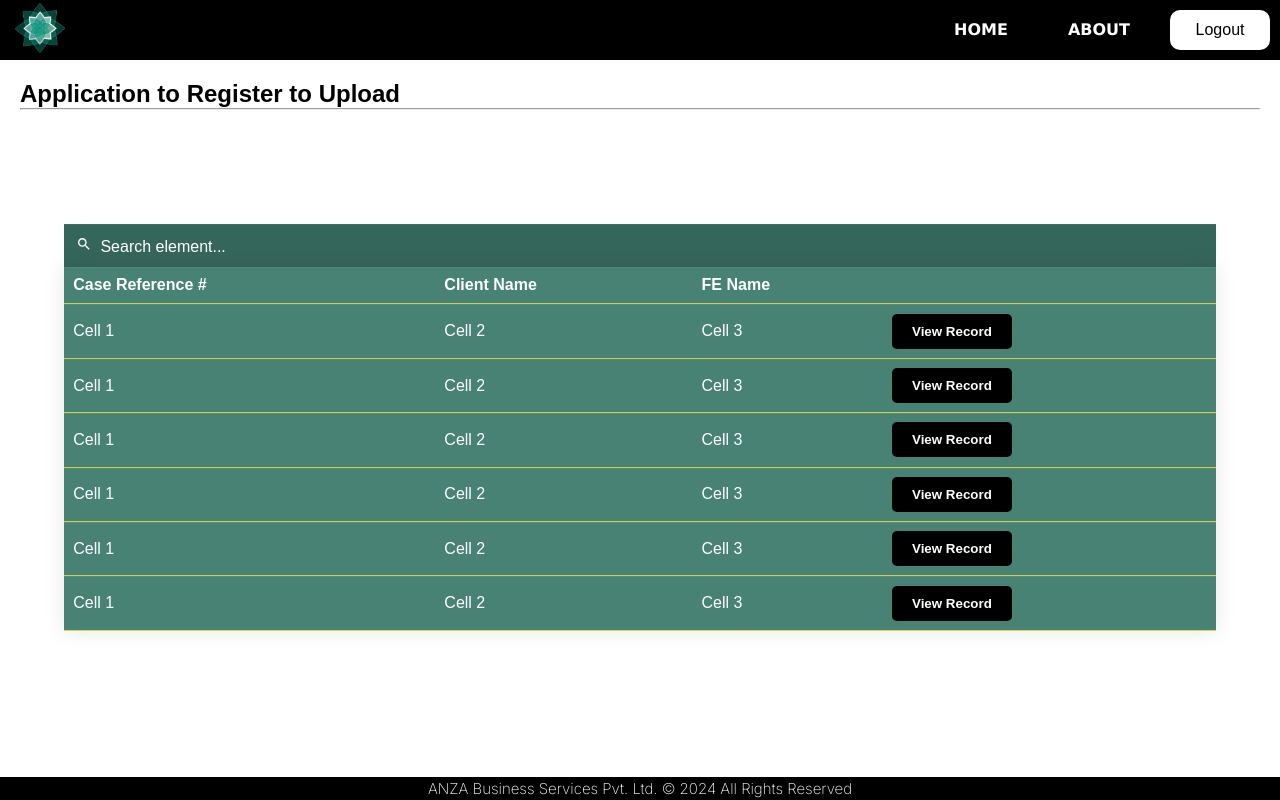
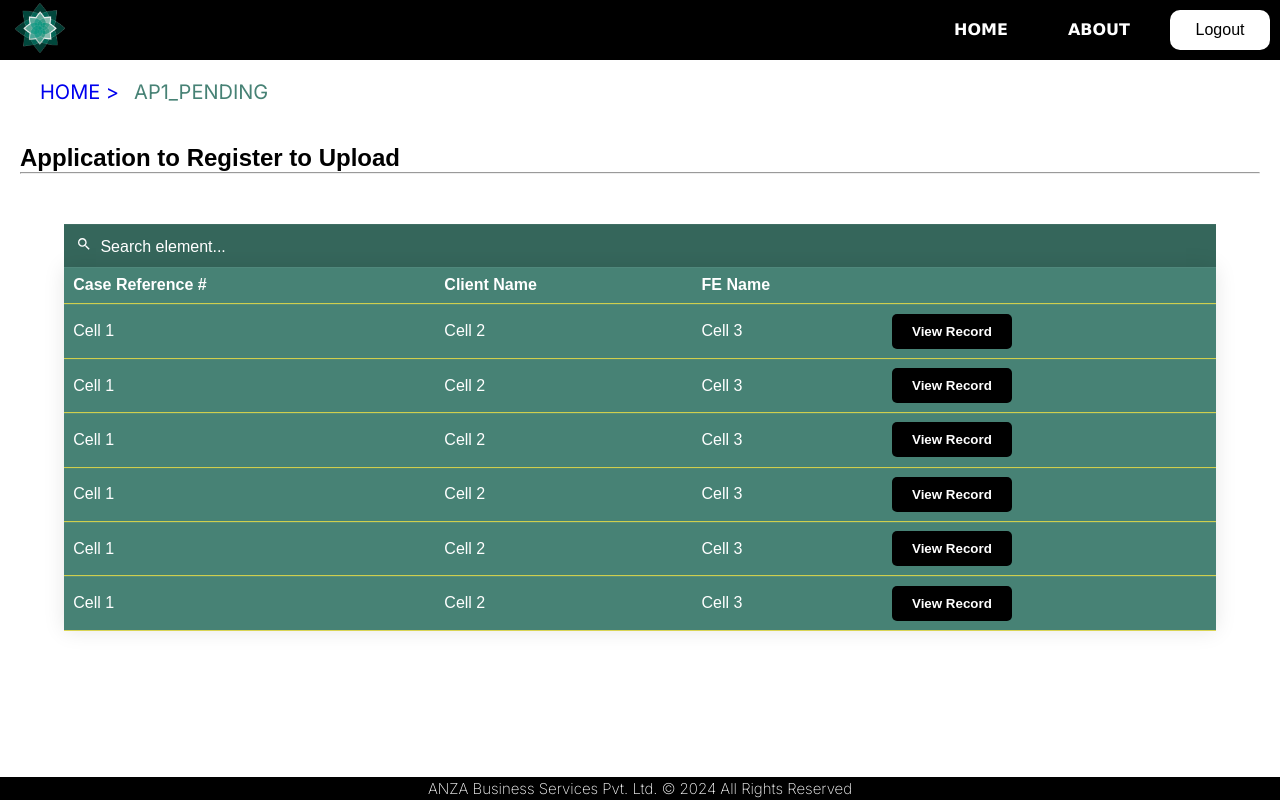
Before and after one commit to ashar-py/dashboard-lms, a Next.js app: page /home/ap1_pending in a window 1280 px wide. Built offline with nearby package versions, Linux system fonts and the light colour scheme.

Commit message:
Bug Fixes and breadcrumb ui addition

```diff
--- a/package.json
+++ b/package.json
@@ -28,7 +28,8 @@
     "prisma-client": "^0.0.0",
     "react": "^18",
     "react-dom": "^18",
-    "react-icons": "^5.0.1"
+    "react-icons": "^5.0.1",
+    "react-router-dom": "^6.23.0"
   },
   "devDependencies": {
     "eslint": "^8",
--- a/src/app/home/layout.jsx
+++ b/src/app/home/layout.jsx
@@ -1,5 +1,7 @@
+
 import Footer from "@/ui/footer/footer";
 import Navbar from "@/ui/navbar/navbar";
+import Breadcrumbs from "../../components/Breadcrumbs";
 
 const Layout = ({children}) => {
     return (
@@ -7,6 +9,7 @@ const Layout = ({children}) => {
 
             <div >
                 <Navbar/>
+                <Breadcrumbs/>
                 {children}
                 <Footer/>
             </div>
--- /dev/null
+++ b/src/components/Breadcrumbs.js
@@ -0,0 +1,36 @@
+"use client"
+import React from 'react';
+import { usePathname, useRouter } from 'next/navigation';
+import Link from 'next/link';
+import styles from '@/ui/breadcrumbs/breadcrumbs.module.css'
+
+const Breadcrumbs = () => {
+  const router = useRouter();
+  const pathname = usePathname();
+
+  const breadcrumbs = pathname.split('/').filter(segment => segment);
+
+  return (
+    <nav aria-label="Breadcrumb">
+      <ol className={styles.breadcrumb}>
+        {breadcrumbs.map((segment, index) => {
+          const path = `/${breadcrumbs.slice(0, index + 1).join('/')}`;
+
+          return (
+            <li key={index} className={styles.breadcrumbItem}>
+              {index < breadcrumbs.length - 1 ? (
+                <Link href={path}>
+                  {segment+'  > '}
+                </Link>
+              ) : (
+                <span>{segment}</span>
+              )}
+            </li>
+          );
+        })}
+      </ol>
+    </nav>
+  );
+};
+
+export default Breadcrumbs;
--- /dev/null
+++ b/src/ui/breadcrumbs/breadcrumbs.module.css
@@ -0,0 +1,18 @@
+.breadcrumb{
+    display: flex;
+    font-size: 20px;
+    gap: 15px;
+    margin: 20px;
+    padding: 0 20px;
+    list-style: none;
+    text-transform:uppercase;
+}
+
+.breadcrumbItem{
+    color: var(--primary);
+}
+
+.breadcrumbItem a{
+    text-decoration: none;
+
+}
```
Also changed, not shown: src/app/auth/verify-email/page.js (deleted, +0 -30 lines), 1 other file (tests, documents, lock files or other folders).
